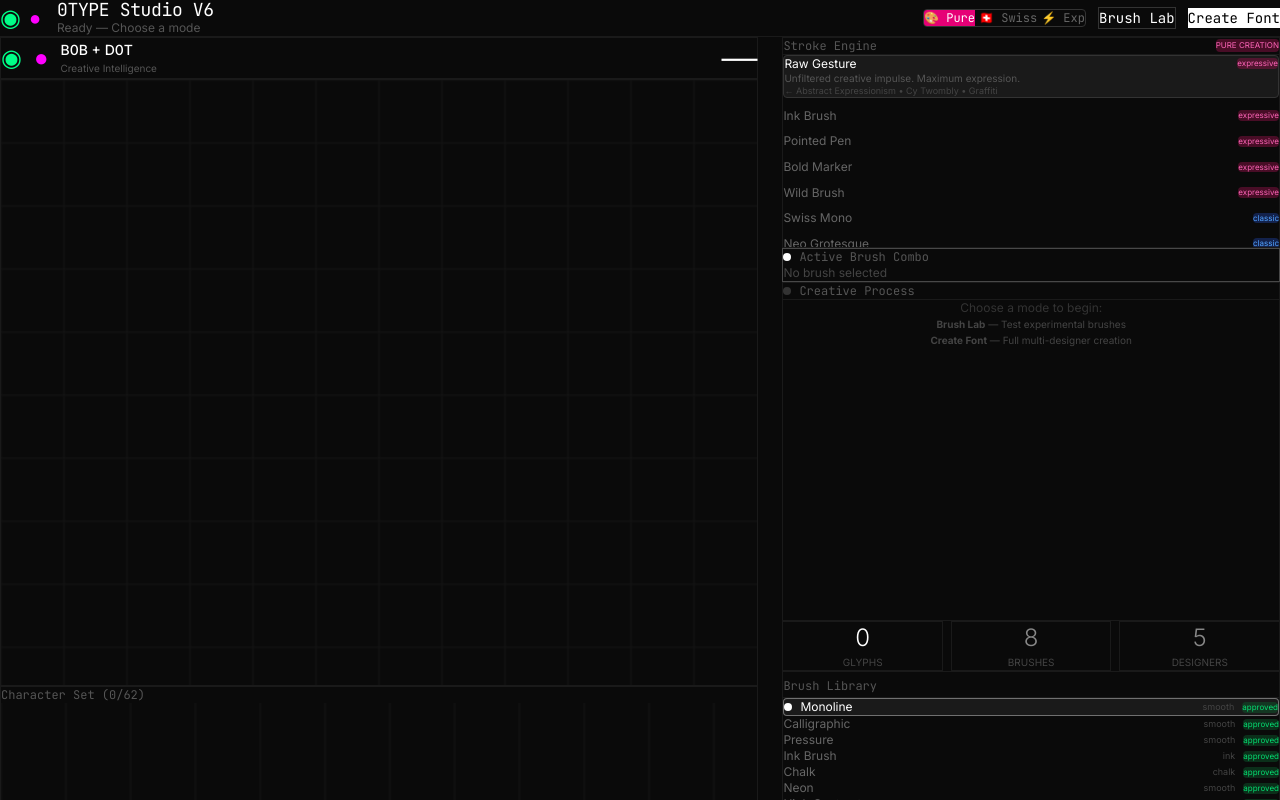
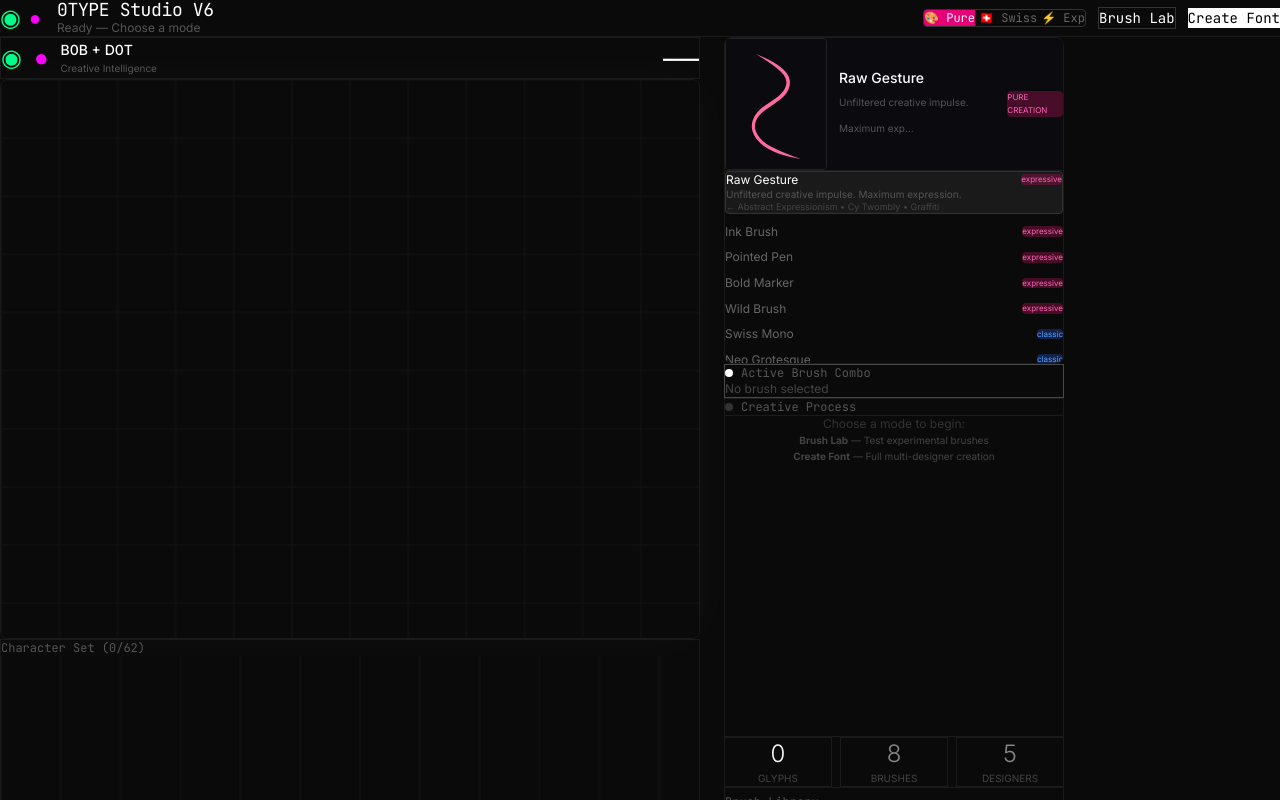
Before and after one commit to 1800bobrossdotcom-byte/0type, a Next.js app: page /studio in a window 1280 px wide. Shown: the top 800 px of the page. Built offline with nearby package versions, Linux system fonts and the light colour scheme.

Commit message:
feat(0type): center canvas layout, add live stroke preview for presets

```diff
--- a/src/components/CreativeEngineV6.tsx
+++ b/src/components/CreativeEngineV6.tsx
@@ -50,6 +50,88 @@ import {
   renderPerfectStrokeAnimated,
   renderPerfectStroke,
 } from '@/lib/perfect-renderer';
+import { getStroke, StrokeOptions } from 'perfect-freehand';
+
+// ═══════════════════════════════════════════════════════════════════════════
+// LIVE STROKE PREVIEW - Shows current preset in action
+// ═══════════════════════════════════════════════════════════════════════════
+
+// SVG path helper
+function getSmoothSvgPath(points: number[][]): string {
+  if (points.length < 4) return '';
+  let d = `M ${points[0][0].toFixed(2)},${points[0][1].toFixed(2)} `;
+  for (let i = 1; i < points.length - 2; i++) {
+    const xc = (points[i][0] + points[i + 1][0]) / 2;
+    const yc = (points[i][1] + points[i + 1][1]) / 2;
+    d += `Q ${points[i][0].toFixed(2)},${points[i][1].toFixed(2)} ${xc.toFixed(2)},${yc.toFixed(2)} `;
+  }
+  const last = points.length - 1;
+  d += `Q ${points[last - 1][0].toFixed(2)},${points[last - 1][1].toFixed(2)} ${points[last][0].toFixed(2)},${points[last][1].toFixed(2)}`;
+  return d + ' Z';
+}
+
+// Live preview test points - smooth S-curve
+const PREVIEW_POINTS: [number, number, number][] = [
+  [30, 15, 0.3], [50, 25, 0.5], [65, 40, 0.7], [60, 55, 0.8],
+  [45, 65, 0.7], [30, 75, 0.5], [25, 90, 0.6], [35, 105, 0.8],
+  [55, 115, 0.6], [75, 120, 0.4],
+];
+
+function LiveStrokePreview({ preset }: { preset: string }) {
+  const canvasRef = useRef<HTMLCanvasElement>(null);
+
+  useEffect(() => {
+    const canvas = canvasRef.current;
+    if (!canvas) return;
+    const ctx = canvas.getContext('2d');
+    if (!ctx) return;
+
+    // Clear
+    ctx.fillStyle = '#0a0a0f';
+    ctx.fillRect(0, 0, canvas.width, canvas.height);
+
+    // Get preset style
+    const presetData = STROKE_PRESETS[preset];
+    const style = presetData?.style || {};
+
+    // Build options
+    const options: StrokeOptions = {
+      size: style.size || 12,
+      thinning: style.thinning ?? 0.5,
+      smoothing: style.smoothing ?? 0.5,
+      streamline: style.streamline ?? 0.5,
+      simulatePressure: style.simulatePressure ?? true,
+      start: { taper: style.taperStart || 0, cap: style.capStart ?? true },
+      end: { taper: style.taperEnd || 0, cap: style.capEnd ?? true },
+      last: true,
+    };
+
+    // Generate outline
+    const outlinePoints = getStroke(PREVIEW_POINTS, options);
+    if (outlinePoints.length < 3) return;
+
+    // Draw stroke
+    const pathData = getSmoothSvgPath(outlinePoints);
+    const path = new Path2D(pathData);
+
+    // Category-based color
+    const color = presetData?.category === 'expressive' ? '#ff6b9d' :
+                  presetData?.category === 'classic' ? '#6bc4ff' : '#c46bff';
+
+    ctx.fillStyle = color;
+    ctx.fill(path);
+
+  }, [preset]);
+
+  return (
+    <canvas
+      ref={canvasRef}
+      width={100}
+      height={130}
+      className="rounded border border-[#222]"
+    />
+  );
+}
 
 // ═══════════════════════════════════════════════════════════════════════════
 // B0B & D0T - The Core Intelligence
@@ -952,9 +1034,9 @@ export default function CreativeEngineV6() {
       </header>
 
       <div className="max-w-7xl mx-auto p-6">
-        <div className="grid lg:grid-cols-5 gap-6">
-          {/* Main Canvas */}
-          <div className="lg:col-span-3 space-y-4">
+        <div className="flex flex-col lg:flex-row gap-6">
+          {/* Main Canvas - Centered */}
+          <div className="flex-1 lg:max-w-[700px] mx-auto space-y-4">
             {/* Active designers */}
             <div className="grid grid-cols-2 gap-2">
               {activeDrawers.length > 0 ? (
@@ -986,9 +1068,9 @@ export default function CreativeEngineV6() {
               )}
             </div>
 
-            {/* Canvas - Clean, no distracting animations */}
-            <div className="border border-[#1a1a1a] overflow-hidden bg-[#0a0a0a]">
-              <canvas ref={canvasRef} width={600} height={480} className="w-full" />
+            {/* Canvas - Clean, centered with subtle glow */}
+            <div className="border border-[#1a1a1a] overflow-hidden bg-[#050508] rounded-lg shadow-[0_0_60px_rgba(255,255,255,0.03)] flex items-center justify-center">
+              <canvas ref={canvasRef} width={600} height={480} className="w-full max-w-full" />
             </div>
 
             {/* Preview */}
@@ -1017,11 +1099,17 @@ export default function CreativeEngineV6() {
           </div>
 
           {/* Sidebar */}
-          <div className="lg:col-span-2 space-y-4">
-            {/* Stroke Presets - NEW! */}
-            <div className="border border-[#1a1a1a]">
-              <div className="px-4 py-2 border-b border-[#1a1a1a] flex items-center justify-between">
-                <span className="text-xs font-mono text-[#555]">Stroke Engine</span>
+          <div className="lg:w-[340px] lg:flex-shrink-0 space-y-4">
+            {/* Stroke Presets with Live Preview */}
+            <div className="border border-[#1a1a1a] rounded-lg overflow-hidden">
+              <div className="px-4 py-3 border-b border-[#1a1a1a] flex items-center justify-between bg-[#0a0a0f]">
+                <div className="flex items-center gap-3">
+                  <LiveStrokePreview preset={strokePreset} />
+                  <div>
+                    <span className="text-sm font-medium text-white block">{STROKE_PRESETS[strokePreset]?.name || 'Stroke Engine'}</span>
+                    <span className="text-[10px] text-[#555]">{STROKE_PRESETS[strokePreset]?.description?.slice(0, 40)}...</span>
+                  </div>
+                </div>
                 <span className={`text-[8px] px-1.5 py-0.5 rounded ${
                   creationMode === 'pure'
                     ? 'bg-pink-900/50 text-pink-400'
```
